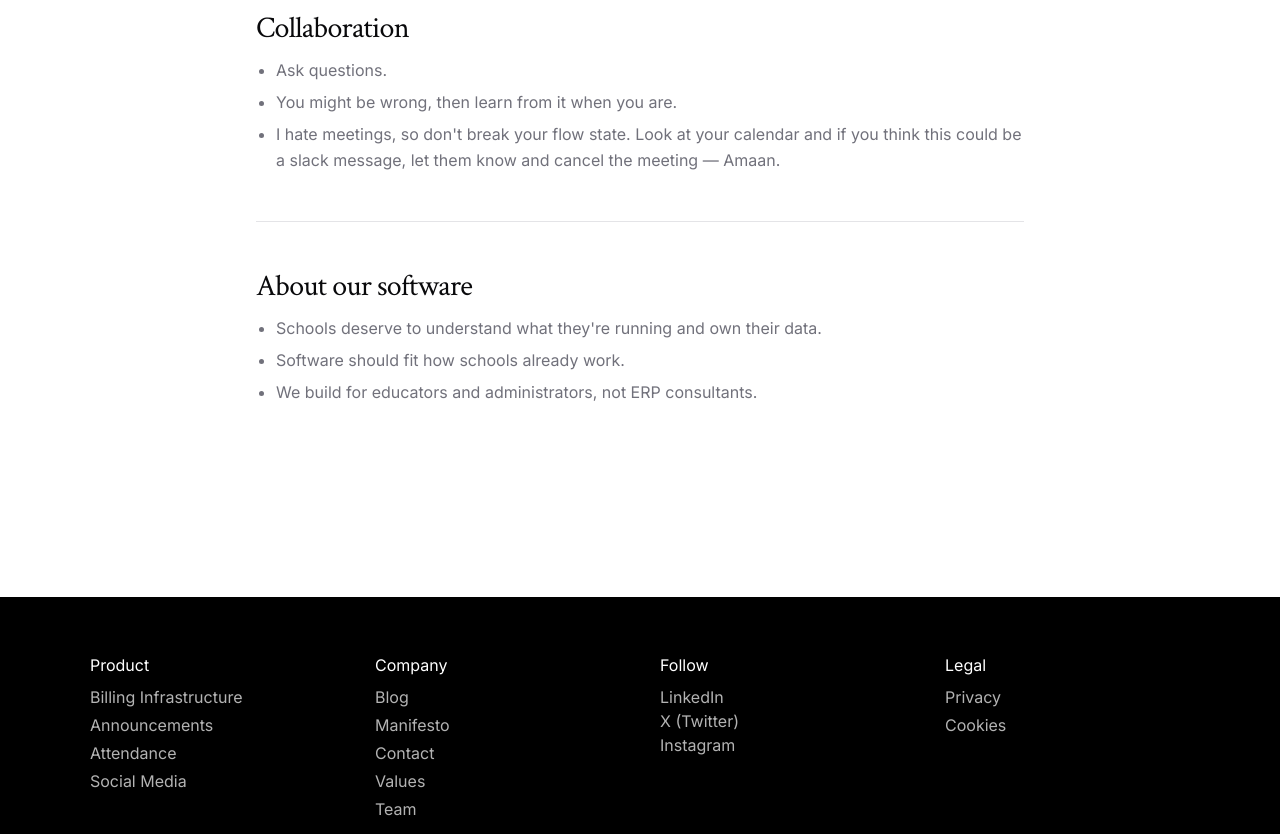
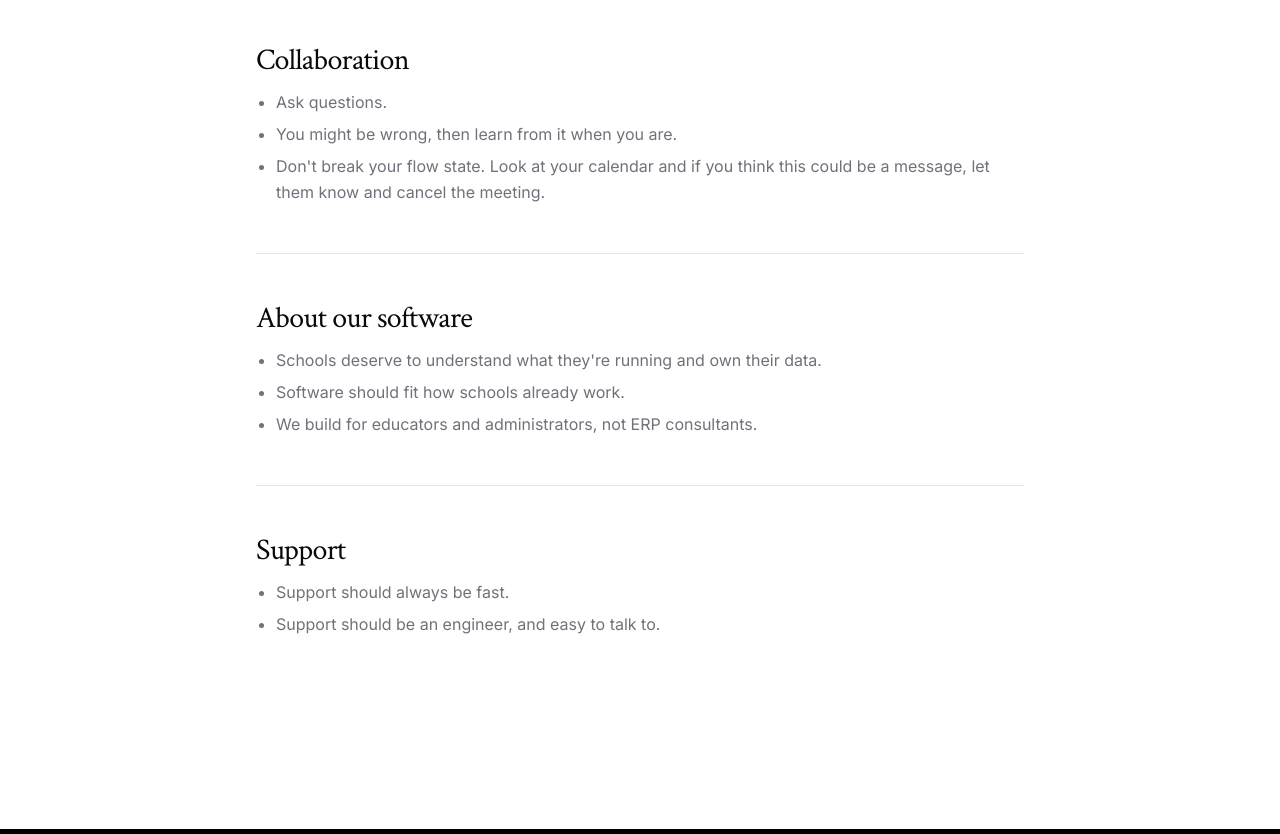
Before and after one commit to CampusOS-Labs/campusos-landing, a Next.js app: page /values in a window 1280 px wide. Shown: the part 580-1414 px from the top of the page. Built offline with nearby package versions, Linux system fonts and the light colour scheme; no server answers.

Commit message:
add values page

```diff
--- a/app/values/page.tsx
+++ b/app/values/page.tsx
@@ -12,7 +12,8 @@ const values = [
     title: "Move Fast, Break Things",
     points: [
       "Don't just talk about it, do it.",
-      "Do things that don't scale."
+      "Do things that don't scale.",
+      "If it slows you down, cut it."
     ],
   },
   {
@@ -20,7 +21,7 @@ const values = [
     points: [
       "Ask questions.",
       "You might be wrong, then learn from it when you are.",
-      "I hate meetings, so don't break your flow state. Look at your calendar and if you think this could be a slack message, let them know and cancel the meeting — Amaan.",
+      "Don't break your flow state. Look at your calendar and if you think this could be a message, let them know and cancel the meeting.",
 
     ],
   },
@@ -32,6 +33,14 @@ const values = [
       "We build for educators and administrators, not ERP consultants.",
     ],
   },
+  {
+    title: "Support",
+    points: [
+      "Support should always be fast.",
+      "Support should be an engineer, and easy to talk to.",
+    ],
+  },
+
 ];
 
 export default function ValuesPage() {
```
